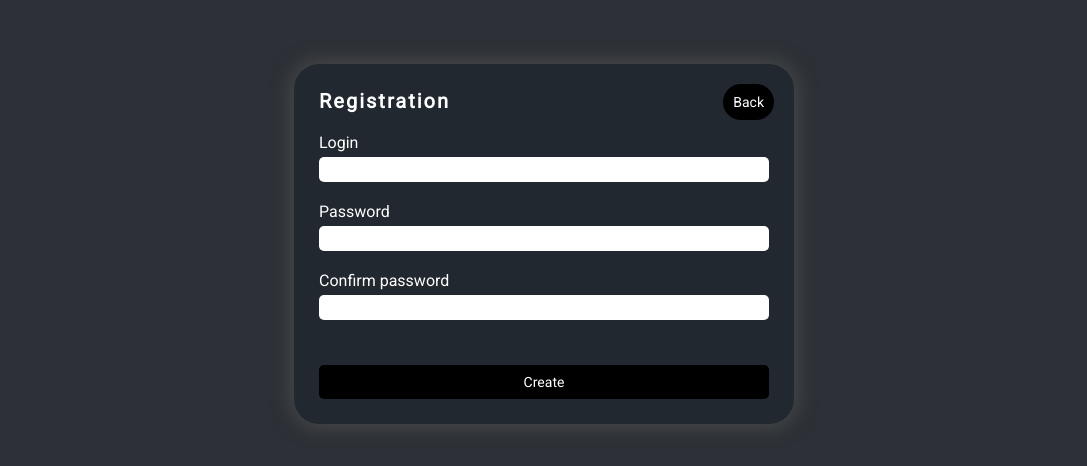
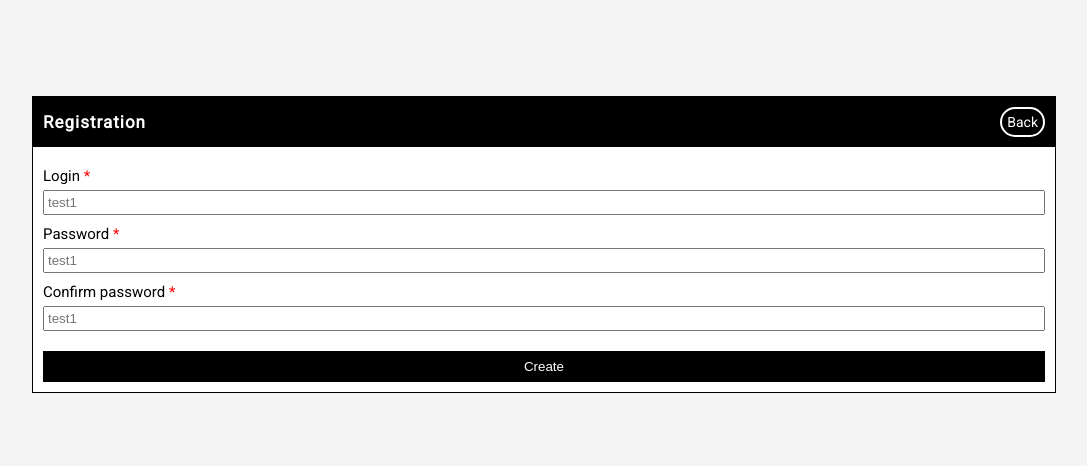
Before and after one commit to marcinbergerdev/gallery-vue, a Vue app: page /registration in a window 1280 px wide. Shown: the part 156-622 px from the top of the page, without its empty margins (96-1183 px from the left). Built offline with nearby package versions, Linux system fonts and the light colour scheme; a web font is replaced by a local one.

Commit message:
Login and Registration Validation
Added Validation and Login und Regitration section

```diff
--- a/package.json
+++ b/package.json
@@ -13,6 +13,7 @@
     "core-js": "^3.8.3",
     "v-body-scroll-lock": "^1.1.3",
     "v-lazy-image": "^2.1.1",
+    "vee-validate": "^4.5.11",
     "vue": "^3.2.13",
     "vue-axios": "^3.4.1",
     "vue-router": "^4.0.15"
--- a/src/App.vue
+++ b/src/App.vue
@@ -99,6 +99,8 @@ export default {
 :root {
   font-size: 10px;
   font-family: "Roboto", sans-serif;
+
+  --validation-error: #ff5858;
 }
 html {
   scroll-behavior: smooth;
--- a/src/components/card/PhotosItemCard.vue
+++ b/src/components/card/PhotosItemCard.vue
@@ -8,6 +8,11 @@
     </article>
   </li>
 </template>
+
+
+temat do ogarniecie jeszcze
+
+
 
 <script>
 import VLazyImage from "v-lazy-image";
--- a/src/components/card/RegistrationCard.vue
+++ b/src/components/card/RegistrationCard.vue
@@ -1,90 +1,28 @@
 <template>
-  <section class="form-container">
-    <form>
-      <h1 class="form-container__logo">Registration</h1>
-      <router-link class="form-container__backBtn" to="/home/random">Back</router-link>
-
-      <div class="form-container__box">
-        <slot name="login"></slot>
-      </div>
-
-      <div class="form-container__box">
-        <slot name="password"></slot>
-      </div>
-
-      <div class="form-container__box">
-        <slot name="confirmPassword"></slot>
-      </div>
-
-      <slot name="sendBtn"></slot>
-    </form>
-  </section>
+<div></div>
 </template>
 
 <script>
-export default {};
+
 </script>
 
+<style lang="scss" scoped>
 
-<style lang="scss" scoped>
-.form-container {
-  display: flex;
-  justify-content: center;
-  align-items: center;
-  flex-direction: column;
+</style>
 
-  width: 100%;
-  height: 100vh;
-  background-color: #2d3137;
 
-  &__logo {
-    margin-bottom: 10px;
-    color: #fff;
-    font-size: 2rem;
-    letter-spacing: 2px;
+ <Form @submit.prevent="onSubmit">
+        <div>
+          <label for="login">Login</label>
+          <Field id="login" name="Login" :rules="isRequired" />
+          <ErrorMessage name="Login" />
+        </div>
 
-    @media (orientation: landscape) {
-      margin-bottom: 0px;
-    }
-  }
+        <div>
+          <label for="password">Password</label>
+          <Field id="password" name="password" :rules="isRequired" />
+          <ErrorMessage name="password" />
+        </div>
 
-  &__backBtn {
-    position: absolute;
-    top: 20px;
-    right: 20px;
-    padding: 10px;
-    border-radius: 30px;
-    border: 0;
-    font-size: 1.4rem;
-    text-decoration: none;
-    background-color: #000;
-    color: #fff;
-
-    @media (min-width: 768px) {
-      cursor: pointer;
-    }
-  }
-
-  form {
-    position: relative;
-    display: flex;
-    flex-direction: column;
-    width: 80%;
-    padding: 25px 25px 25px 25px;
-    background-color: #222830;
-    color: #fff;
-    border-radius: 25px;
-    box-shadow: 0px 0px 20px 2px #4b4b4b;
-
-    @media (min-width: 768px) {
-      max-width: 500px;
-    }
-  }
-
-  &__box {
-    display: flex;
-    flex-direction: column;
-    margin-top: 20px;
-  }
-}
-</style>
+        <button>Login</button>
+      </Form>
--- a/src/components/header/nav/UserSignout.vue
+++ b/src/components/header/nav/UserSignout.vue
@@ -1,6 +1,6 @@
 <template>
   <article class="registration-container" :class="active">
-    <router-link class="registration-link" to="/home/random">Sign out</router-link>
+    <router-link class="registration-link" to="/home">Sign out</router-link>
   </article>
 </template>
 
--- a/src/components/registration/AppLogin.vue
+++ b/src/components/registration/AppLogin.vue
@@ -1,65 +1,146 @@
 <template>
-  <registration-card>
-    <template #login>
-      <label for="username">Login</label>
-      <input id="username" type="text" />
-    </template>
+  <section class='form-wrapper'>
 
-    <template #password>
-      <label for="userpassword">Password</label>
-      <input id="userpassword" type="password" />
-    </template>
+    <article class='form-box'>
 
-    <template #sendBtn>
-      <router-link to="/home/user/random" class="sendButton">Log in</router-link>
-    </template>
-  </registration-card>
+      <header class='form-header'>
+        <h1 class='form-header__text'>Login</h1>
+        <router-link to="/home" class='form-header__button'>Back</router-link>
+      </header>
+
+      <Form @submit="sendData">
+
+        <div class='form-input'>
+          <label for="login">Login</label>
+          <Field id="login" name="Login" type='text' v-model="inputLogin" :rules="isRequired"/>
+          <ErrorMessage name="Login" />
+
+        </div>
+
+        <div class='form-input'>
+          <label for="password">Password</label>
+          <Field id="password" name="password" type="password" v-model="inputPassword" :rules="isRequired" />
+          <ErrorMessage name="password" />
+
+        </div>
+
+        <button class='form-sendBtn'>Log in</button>
+      </Form>
+
+    </article>
+
+  </section>
 </template>
 
 <script>
+import { Field, Form, ErrorMessage } from "vee-validate";
+import router from '@/router';
+
 export default {
-  data() {
-    return {};
+  components: {
+    Field,
+    Form,
+    ErrorMessage,
   },
-  created() {},
+  data(){
+    return {
+      inputLogin: 'test1',
+      inputPassword: 'test1'
+    }
+  },
+  methods: {
+    isRequired(value) {
+      if (value && value.trim()) {
+        return true;
+      }
+      return "This is required";
+    },
+    sendData() {
+      if(this.inputLogin === 'test1' && this.inputPassword === 'test1'){
+        router.push('/home/user');
+      }else {
+        console.log('złe hasło');
+      }
+    },
+  },
 };
 </script>
 
 <style lang="scss" scoped>
-label {
-  margin-bottom: 5px;
-  font-size: 1.6rem;
-  color: #fff;
+.form-wrapper {
+  display: flex;
+  justify-content: center;
+  align-items: center;
+  width: 100%;
+  min-height: 100vh;
+  background-color: #F4F4F4;
 }
 
-input {
-  padding: 5px 8px;
-  border-radius: 5px;
+.form-box{
+  width: 80%;
+  margin: 50px 0;
+  border: 1px solid #000;
+  background-color: #fff;
+
+  @media(min-width: 768px){
+    max-width: 450px;
+  }
+}
+
+.form-header{
+  display: flex;
+  justify-content: space-between;
+  align-items: center;
+  padding: 10px;
+  background-color: #000;
+
+  &__text{
+    font-size: 1.7rem;
+    letter-spacing: 1px;
+    color: #fff;
+  }
+
+  &__button{
+    padding: 5px;
+    font-size: 1.4rem;
+    text-decoration: none;
+    background-color: #000;
+    color: #fff;
+    border-radius: 17px;
+    border: 2px solid #fff;
+  }
+}
+
+.form-input{
+  display: flex;
+  flex-direction: column;
+  margin-top: 10px;
+}
+
+form{
+  padding: 10px;
+}
+
+.form-input label{
+font-size: 1.5rem;
+}
+
+.form-input input{
+  margin-top: 5px;
+  padding: 3px;
+}
+.form-input span{
+  color: red;
+}
+
+.form-sendBtn{
+  width: 100%;
+  margin-top: 20px;
+  padding: 8px 0;
+  background-color: #000;
+  color: #fff;
   border: 0;
 }
 
-input:focus {
-  outline: 2px solid #ffffff;
-}
 
-.sendButton {
-  margin-top: 45px;
-  padding: 9px 0;
-  font-size: 1.4rem;
-  text-align: center;
-  text-decoration: none;
-  color: #fff;
-  background-color: #000;
-  border-radius: 5px;
-  border: 0;
-
-  @media (orientation: landscape) {
-    margin-top: 15px;
-  }
-
-  @media (min-width: 900px) {
-    cursor: pointer;
-    margin-top: 45px;
-  }
-}
 </style>
--- a/src/components/registration/AppRegistration.vue
+++ b/src/components/registration/AppRegistration.vue
@@ -1,70 +1,167 @@
 <template>
-  <registration-card>
-    <template #login>
-      <label for="">Login</label>
-      <input type="text" />
-    </template>
+  <section class="form-wrapper">
+    <article class="form-box">
+      <header class="form-header">
+        <h1 class="form-header__text">Registration</h1>
+        <router-link to="/home" class="form-header__button">Back</router-link>
+      </header>
 
-    <template #password>
-      <label for="">Password</label>
-      <input type="password" />
-    </template>
+      <Form @submit="sendData">
+        <div class="form-input">
+          <label for="login">Login <span>*</span></label>
+          <Field
+            id="login"
+            name="login"
+            type="text"
+            v-model="inputLogin"
+            placeholder="test1"
+            :rules="isRequired"
+          />
+          <ErrorMessage name="login" />
+        </div>
 
-    <template #confirmPassword>
-      <label for="">Confirm password</label>
-      <input type="password" />
-    </template>
+        <div class="form-input">
+          <label for="password">Password <span>*</span></label>
+          <Field
+            id="password"
+            name="password"
+            type="password"
+            v-model="inputPassword"
+            placeholder="test1"
+            :rules="isRequired"
+          />
+          <ErrorMessage name="password" />
+        </div>
 
-    <template #sendBtn>
-      <router-link class='sendButton' to="/home/user/random">Create</router-link>
-    </template>
-  </registration-card>
+        <div class="form-input">
+          <label for="confirm-password">Confirm password <span>*</span></label>
+          <Field
+            id="confrim-password"
+            name="confrim-password"
+            type="password"
+            v-model="inputConfrimPassword"
+            placeholder="test1"
+            :rules="[isRequired, somePassword]"
+          />
+          <ErrorMessage name="confrim-password" />
+        </div>
+
+        <button class="form-sendBtn">Create</button>
+      </Form>
+    </article>
+  </section>
 </template>
 
 <script>
+import { Field, Form, ErrorMessage } from "vee-validate";
+import router from "@/router";
+
 export default {
+  components: {
+    Field,
+    Form,
+    ErrorMessage,
+  },
   data() {
-    return {};
+    return {
+      inputLogin: "",
+      inputPassword: "",
+      inputConfrimPassword: "",
+    };
   },
-  created() {},
+  methods: {
+    isRequired(value) {
+      if (value && value.trim()) {
+        return true;
+      }
+      return "This is required";
+    },
+
+    somePassword(value) {
+      if (this.inputPassword === value) {
+        return true;
+      }
+      return "the password is different";
+    },
+
+    sendData() {
+      if ( this.isRequired() === "This is required" && this.somePassword() === "the password is different"){
+        router.push('/home/user');
+      }
+    },
+  },
 };
 </script>
 
 <style lang="scss" scoped>
-label {
-  margin-bottom: 5px;
-  font-size: 1.6rem;
-  color: #fff;
+.form-wrapper {
+  display: flex;
+  justify-content: center;
+  align-items: center;
+  width: 100%;
+  min-height: 100vh;
+  background-color: #f4f4f4;
 }
 
-input {
-  padding: 5px 8px;
-  border-radius: 5px;
+.form-box {
+  width: 80%;
+  margin: 50px 0;
+  border: 1px solid #000;
+  background-color: #fff;
+}
+
+.form-header {
+  display: flex;
+  justify-content: space-between;
+  align-items: center;
+  padding: 10px;
+  background-color: #000;
+
+  &__text {
+    font-size: 1.7rem;
+    letter-spacing: 1px;
+    color: #fff;
+  }
+
+  &__button {
+    padding: 5px;
+    font-size: 1.4rem;
+    text-decoration: none;
+    background-color: #000;
+    color: #fff;
+    border-radius: 17px;
+    border: 2px solid #fff;
+  }
+}
+
+.form-input {
+  display: flex;
+  flex-direction: column;
+  margin-top: 10px;
+}
+
+form {
+  padding: 10px;
+}
+
+.form-input label {
+  font-size: 1.5rem;
+}
+
+.form-input input {
+  margin-top: 5px;
+  padding: 3px;
+}
+.form-input span {
+  color: red;
+}
+
+.form-sendBtn {
+  width: 100%;
+  margin-top: 20px;
+  padding: 8px 0;
+  background-color: #000;
+  color: #fff;
   border: 0;
 }
-
-input:focus {
-  outline: 2px solid #ffffff;
-}
-
-.sendButton {
-  margin-top: 45px;
-  padding: 9px 0;
-  font-size: 1.4rem;
-  text-align: center;
-  text-decoration: none;
-  color: #fff;
-  background-color: #000;
-  border-radius: 5px;
-  border: 0;
-
-  @media (orientation: landscape) {
-    margin-top: 15px;
-  }
-
-  @media (min-width: 900px) {
-    cursor: pointer;
-    margin-top: 45px;
-  }
-}
 </style>
--- a/src/router.js
+++ b/src/router.js
@@ -71,6 +71,10 @@ const router = createRouter({
                   gallery: GalleryList,
                },
             },
+            {
+               path: "/:notFound(.*)",
+               component: NotFound,
+            },
          ],
       },
       { name: "login-section", path: "/login", component: AppLogin },
```
Also changed, not shown: src/components/main/photos/PhotosItem.vue (+12 -18 lines), src/main.js (+4 -4 lines), 1 other file (tests, documents, lock files or other folders).
